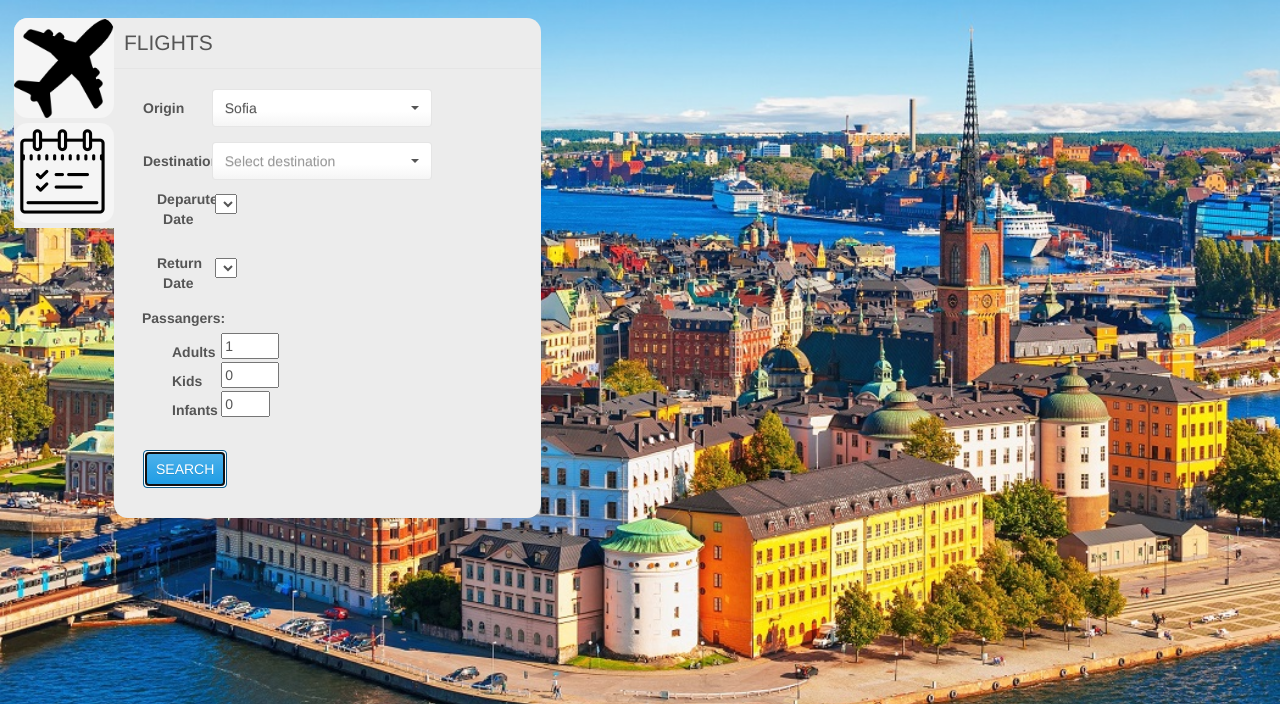
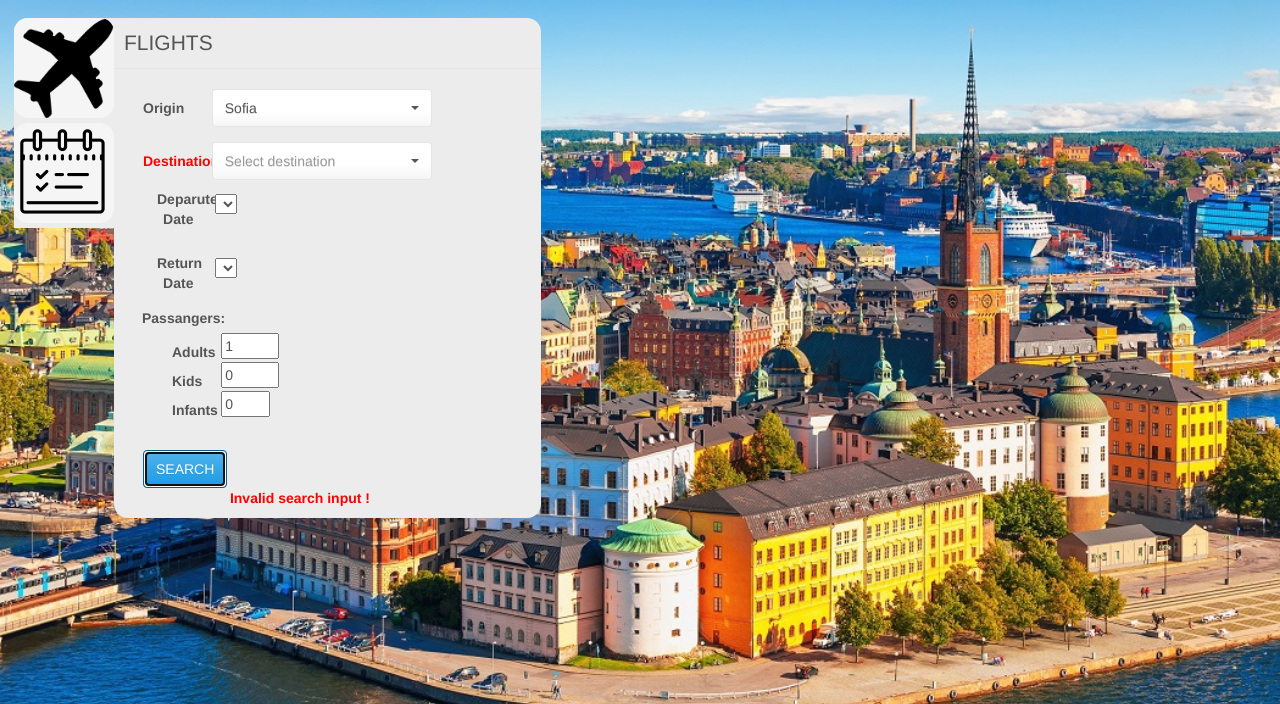
Before and after one commit to metodiMatov/Plan-B, a website: page index.html in a window 1280 px wide. Both pictures are taken after a click on the button "SEARCH". Shown: the part 96-800 px from the top of the page. Drawn offline with nearby package versions, Linux system fonts and the light colour scheme; files whose address does not match are found by name.

Commit message:
search -> ticket first form

```diff
--- a/assets/css/myStyle.css
+++ b/assets/css/myStyle.css
@@ -385,7 +385,7 @@
         padding: 0;
 
     }
-    #second-main  h1,h2,h3,h4,p {
+    #second-main h3,h4,p {
         text-align: center;
     }
     .ticket-select{
--- a/assets/js/index.js
+++ b/assets/js/index.js
@@ -1,4 +1,4 @@
-document.addEventListener("DOMContentLoaded", function() {
+document.addEventListener("DOMContentLoaded", function () {
 
     function showMenu(button, containerID, isOn) {
         if (isOn) {
@@ -9,7 +9,7 @@ document.addEventListener("DOMContentLoaded", function() {
     }
 
     var main = document.querySelector('main');
-    main.addEventListener('click', function(event) {
+    main.addEventListener('click', function (event) {
         if (document.getElementById("signIn").style.display == "inline-block" ||
             document.getElementById("registration").style.display == "block") {
             $('main').unblock();
@@ -18,7 +18,7 @@ document.addEventListener("DOMContentLoaded", function() {
         }
     });
     var user = document.querySelector("nav .collapse  ul li > #user");
-    user.addEventListener("click", function(event) {
+    user.addEventListener("click", function (event) {
         $('main').block({ message: null });
         if (document.getElementById("signIn").style.display == "inline-block") {
             showMenu(user, "signIn", false);
@@ -28,7 +28,7 @@ document.addEventListener("DOMContentLoaded", function() {
         }
     }, false);
 
-    document.querySelector("#cancelButton").addEventListener("click", function(event) {
+    document.querySelector("#cancelButton").addEventListener("click", function (event) {
         event.preventDefault();
         $('main').unblock();
         showMenu(user, "signIn", false);
@@ -36,7 +36,7 @@ document.addEventListener("DOMContentLoaded", function() {
     var mail = document.getElementById("mail");
     var pass = document.getElementById("pass");
     var signIn = document.getElementById("signInButton");
-    signIn.addEventListener("click", function(event) {
+    signIn.addEventListener("click", function (event) {
         event.preventDefault();
         var userConfirmation = users.findUser(mail.value, pass.value);
         if (userConfirmation) {
@@ -50,13 +50,13 @@ document.addEventListener("DOMContentLoaded", function() {
 
     var register = document.getElementById("registerButton");
     var registrationForm = document.getElementById("registration");
-    register.addEventListener("click", function(event) {
+    register.addEventListener("click", function (event) {
         event.preventDefault();
         registrationForm.style.display = "block";
         showMenu(user, "signIn", false);
     }, false)
 
-    document.getElementById("createUser").addEventListener("click", function(event) {
+    document.getElementById("createUser").addEventListener("click", function (event) {
         event.preventDefault();
         var firstName = document.querySelector("form#registration input[placeholder='First name']").value;
         var lastName = document.querySelector("form#registration input[placeholder='Last name']").value;
@@ -72,23 +72,23 @@ document.addEventListener("DOMContentLoaded", function() {
         }
     }, false);
 
-    document.getElementById("cancelRegistration").addEventListener("click", function(event) {
+    document.getElementById("cancelRegistration").addEventListener("click", function (event) {
         event.preventDefault();
         $('main').unblock();
         registrationForm.style.display = "none";
     }, false);
 
-    document.querySelector("#registration .formName i.closeTab").addEventListener("click", function(event) {
+    document.querySelector("#registration .formName i.closeTab").addEventListener("click", function (event) {
         registrationForm.style.display = "none";
         $('main').unblock();
     }, false);
 
-    document.querySelector("#signIn .formName i.closeTab").addEventListener("click", function(event) {
+    document.querySelector("#signIn .formName i.closeTab").addEventListener("click", function (event) {
         showMenu(user, "signIn", false);
         $('main').unblock();
     }, false);
 
-    document.getElementById("profile").addEventListener("click", function(event) {
+    document.getElementById("profile").addEventListener("click", function (event) {
         event.preventDefault();
         if (document.getElementById("userProfile").style.display == "none") {
             $("#first").hide();
@@ -99,8 +99,8 @@ document.addEventListener("DOMContentLoaded", function() {
         }
     })
 
-    getOptions().then(function(destinations) {
-        destinations.forEach(function(dest) {
+    getOptions().then(function (destinations) {
+        destinations.forEach(function (dest) {
             var opt = document.createElement("option");
             opt.value = dest.name;
             opt.textContent = dest.name;
@@ -108,13 +108,14 @@ document.addEventListener("DOMContentLoaded", function() {
         });
 
         var selectDestination = document.getElementById("destination-select");
-        selectDestination.addEventListener("change", function(event) {
+        selectDestination.addEventListener("change", function (event) {
+            document.querySelector('div label[for="destination"]').style.color = 'gray';
             for (var index = 0; index < 7; index++) {
                 document.getElementById("departure-date").innerHTML = null;
                 document.getElementById("return-date").innerHTML = '<option selected="selected">One way</option>';
                 if (selectDestination.value == destinations[index].name) {
                     var depatrureDates = destinations[index].flights.map(d => d = d.date);
-                    depatrureDates.forEach(function(date) {
+                    depatrureDates.forEach(function (date) {
                         var option = document.createElement("option");
                         option.value = date;
                         option.textContent = date;
@@ -123,9 +124,9 @@ document.addEventListener("DOMContentLoaded", function() {
 
                     var returnDates = destinations[index].returnFlights.map(d => d = d.date);
                     var selectedDepartureDate = document.querySelector('#departure-date option').value;
-                    document.getElementById("departure-date").addEventListener("change", function() {
+                    document.getElementById("departure-date").addEventListener("change", function () {
                         document.getElementById("return-date").innerHTML = '<option selected="selected">One way</option>';
-                        returnDates.forEach(function(date) {
+                        returnDates.forEach(function (date) {
 
                             var retMonthDay = date.split('/');
                             var depMonthDay = selectedDepartureDate.split('/');
@@ -154,7 +155,7 @@ document.addEventListener("DOMContentLoaded", function() {
         })
     });
 
-    $('#departure-date').change(function(e) {
+    $('#departure-date').change(function (e) {
 
         console.log();
         var startDate = $('#departure-date').val();
@@ -163,16 +164,16 @@ document.addEventListener("DOMContentLoaded", function() {
 
         var dates = [];
         //var d = new Date("03/25/2015");
-        getOptions().then(function(destinations) {
+        getOptions().then(function (destinations) {
 
-            destinations.forEach(function(e) {
+            destinations.forEach(function (e) {
                 if (e.name == city) {
                     dates = e.returnFlights
                 }
             })
             $('#return-date option').remove();
             $('#return-date').append('<option selected=selected> One way</option>');
-            dates.forEach(function(e) {
+            dates.forEach(function (e) {
                 if (new Date(e.date) > new Date(startDate)) {
                     dates.push(e.date)
                     $('#return-date').append('<option value=' + "e.date" + '> ' + e.date + '</option>');
@@ -181,10 +182,23 @@ document.addEventListener("DOMContentLoaded", function() {
             })
         })
     })
-
+    var destinationValue = document.getElementById("destination-select").value;
     var searchbutton = document.querySelector('#search-button');
-    searchbutton.addEventListener('click', function(event) {
+    searchbutton.addEventListener('click', function (event) {
         event.preventDefault();
+        var secondMain = document.getElementById('second-main');
+        if (document.getElementById('destination-select').value != 'Select destination') {
+            main.style.display = "none";
+            secondMain.style.display = "block";
+        } else {
+            var form = document.getElementById('div-search-btn');
+            var p = document.createElement('p');
+            p.textContent = 'Invalid search input !';
+            p.style.color = 'red';
+            p.style.fontWeight = 'bold';
+            document.querySelector('div label[for="destination"]').style.color = 'red';
+            form.appendChild(p);
+        }
 
     });
 
@@ -195,7 +209,7 @@ document.addEventListener("DOMContentLoaded", function() {
         $("#specialCity").show();
     }
 
-    $(".article-city").on("click", function(event) {
+    $(".article-city").on("click", function (event) {
         $('main').block({ message: null });
         var city = this.id.toLowerCase();
         if (city == "milan") {
@@ -212,12 +226,16 @@ document.addEventListener("DOMContentLoaded", function() {
         }
     })
 
-    $("#specialCity i").on("click", function() {
+    $("#specialCity i").on("click", function () {
         $("#specialCity").hide();
         $('main').unblock();
     })
 
-    $(".footer a").on("click", function(event) {
+    $(".footer a").on("click", function (event) {
         event.preventDefault();
     })
+    document.getElementById('fl-dest').innerHTML = '<h2> SOFIA  --->  ' + destinationValue + '</h2>';
+    document.getElementById('next-price').addEventListener('click',function (event) {
+
+    });
 });
--- a/index.html
+++ b/index.html
@@ -115,7 +115,7 @@
                                 </div>
                             </div>
                             <div class="form-group">
-                                <div class="col-lg-10 col-lg-offset-4">
+                                <div id="div-search-btn" class="col-lg-10 col-lg-offset-4">
                                     <button type="submit" id="search-button" class="btn btn-primary">SEARCH</button>
                                 </div>
                             </div>
```
Also changed, not shown: assets/js/user_flight.js (added).
